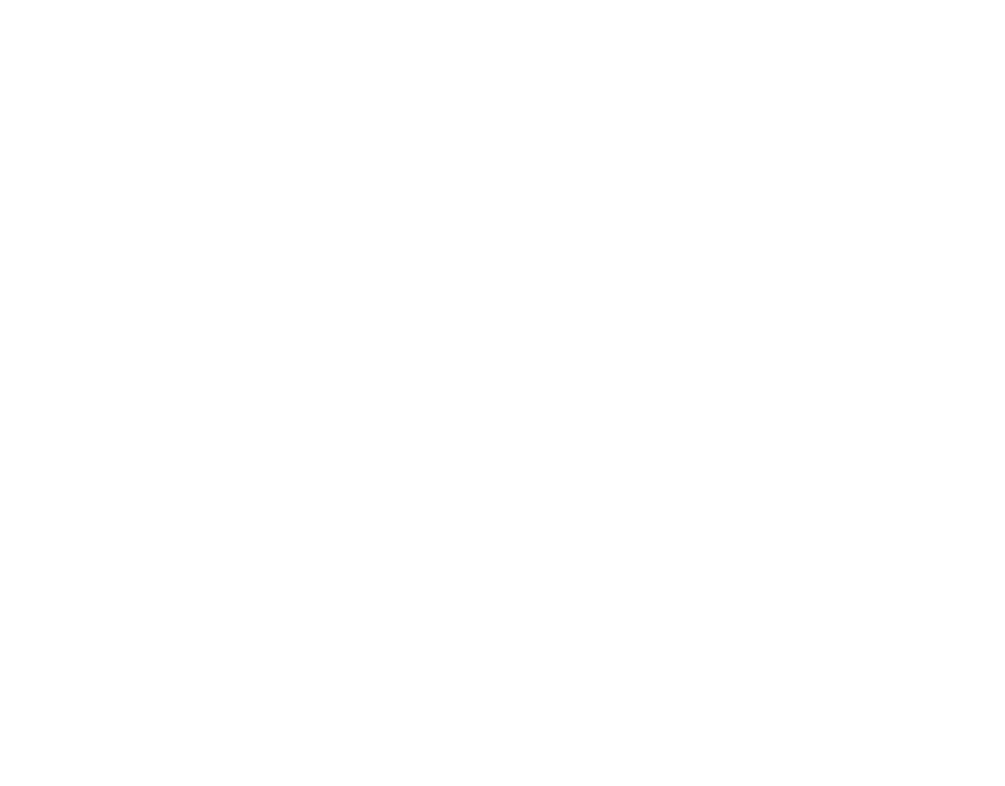
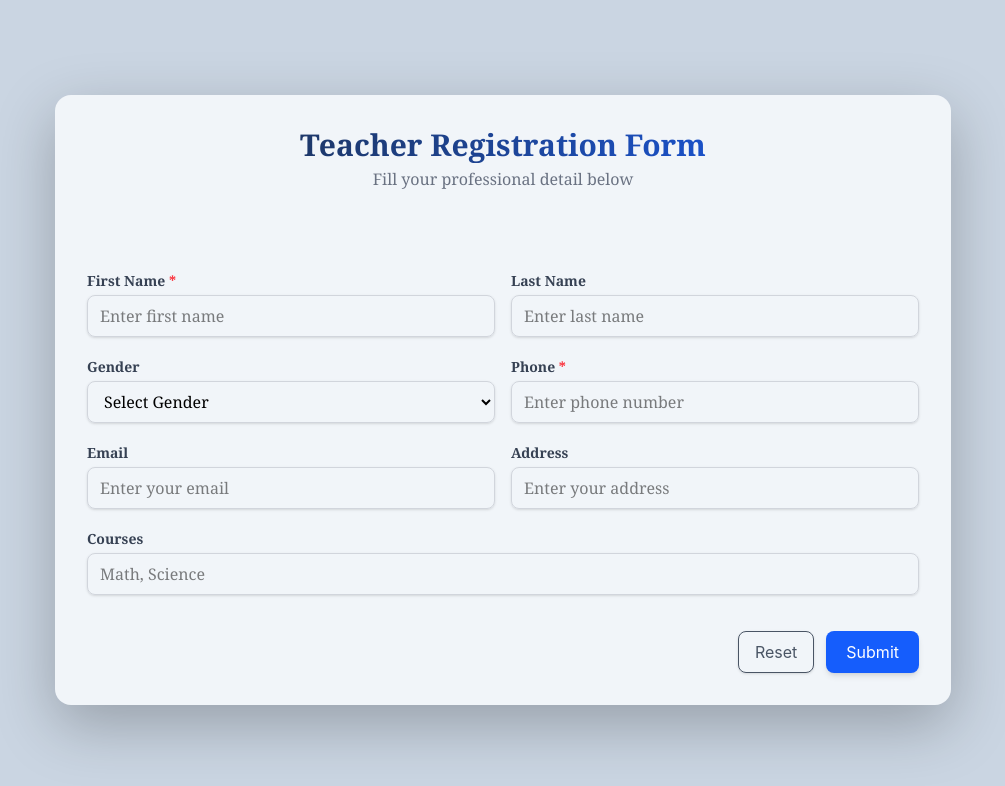
Before and after one commit to Aashishh05/Student-Management-System, a React app in the folder Frontend/: page /TeacherForm in a window 1280 px wide. Before the commit this address had no page. Shown: the top 786 px of the page, without its empty margins (137-1142 px from the left). Built offline with nearby package versions, Linux system fonts and the light colour scheme; the HTML template or start-up script is replaced by a standard one.

Commit message:
Teacher form completed

```diff
--- a/Frontend/src/app.jsx
+++ b/Frontend/src/app.jsx
@@ -2,6 +2,7 @@
 import { Route, Routes } from 'react-router-dom'
 import MainLayout from './component/MainLayout'
 import StudentForm from './pages/StudentForm'
+import TeacherForm from './pages/TeacherForm'
 
 const App = () => {
   return (
@@ -10,6 +11,7 @@
       <Routes>
         <Route path='/' element={<MainLayout />}/>
         <Route path='/StudentForm' element={<StudentForm />} />
+        <Route path='/TeacherForm' element={<TeacherForm />} />
       </Routes>
     </div>
   )
--- /dev/null
+++ b/Frontend/src/pages/TeacherForm.jsx
@@ -0,0 +1,168 @@
+import React from "react";
+
+const TeacherForm = () => {
+  return (
+    <div className="min-h-screen flex items-center justify-center bg-slate-300 p-6">
+
+      {/* Main Card */}
+      <div
+        className="w-full max-w-4xl bg-slate-100 rounded-2xl p-8
+        shadow-[0_20px_60px_rgba(0,0,0,0.25)]
+        hover:shadow-[0_30px_90px_rgba(0,0,0,0.35)]
+        transition duration-300"
+      >
+
+        {/* Header */}
+        <div className="mb-6 text-center">
+          <h1 className="text-3xl font-serif font-semibold bg-gradient-to-r from-slate-800 to-blue-600 bg-clip-text text-transparent">
+            Teacher Registration Form
+          </h1>
+          <p className="text-gray-500 font-serif text-s mt-1 mb-20">
+            Fill your professional detail below
+          </p>
+        </div>
+
+        {/* Form */}
+        <form className="space-y-5">
+
+          {/* Row 1 */}
+          <div className="grid md:grid-cols-2 gap-4">
+            <div>
+              <label className="block text-sm font-serif font-bold mb-1 text-gray-700">
+                First Name <span className="text-red-500">*</span>
+              </label>
+              <input
+                type="text"
+                name="first_name"
+                placeholder="Enter first name"
+                required
+                className="w-full font-serif border border-gray-300 rounded-lg px-3 py-2 shadow-sm
+                focus:ring-1 focus:ring-blue-500 focus:shadow-md focus:border-blue-500
+                outline-none transition duration-200"
+              />
+            </div>
+
+            <div>
+              <label className="block text-sm font-serif font-bold mb-1 text-gray-700">
+                Last Name
+              </label>
+              <input
+                type="text"
+                name="last_name"
+                placeholder="Enter last name"
+                required
+                className="w-full font-serif border border-gray-300 rounded-lg px-3 py-2 shadow-sm
+                focus:ring-1 focus:ring-blue-500 focus:shadow-md focus:border-blue-500
+                outline-none transition duration-200"
+              />
+            </div>
+          </div>
+
+          {/* Row 2 */}
+          <div className="grid md:grid-cols-2 gap-4">
+            <div>
+              <label className="block text-sm font-serif font-bold mb-1 text-gray-700">
+                Gender
+              </label>
+              <select
+                name="gender"
+                className="w-full font-serif border border-gray-300 rounded-lg px-3 py-2 shadow-sm
+                focus:ring-1 focus:ring-blue-500 focus:shadow-md focus:border-blue-500
+                outline-none transition duration-200"
+              >
+                <option>Select Gender</option>
+                <option>Male</option>
+                <option>Female</option>
+                <option>Others</option>
+              </select>
+            </div>
+
+            <div>
+              <label className="block text-sm font-serif font-bold mb-1 text-gray-700">
+                Phone <span className="text-red-500">*</span>
+              </label>
+              <input
+                type="text"
+                name="phone"
+                placeholder="Enter phone number"
+                required
+                className="w-full font-serif border border-gray-300 rounded-lg px-3 py-2 shadow-sm
+                focus:ring-1 focus:ring-blue-500 focus:shadow-md focus:border-blue-500
+                outline-none transition duration-200"
+              />
+            </div>
+          </div>
+
+          {/* Row 3 */}
+          <div className="grid md:grid-cols-2 gap-4">
+            <div>
+              <label className="block text-sm font-serif font-bold mb-1 text-gray-700">
+                Email
+              </label>
+              <input
+                type="email"
+                name="email"
+                placeholder="Enter your email"
+                required
+                className="w-full font-serif border border-gray-300 rounded-lg px-3 py-2 shadow-sm
+                focus:ring-1 focus:ring-blue-500 focus:shadow-md focus:border-blue-500
+                outline-none transition duration-200"
+              />
+            </div>
+
+            <div>
+              <label className="block text-sm font-serif font-bold mb-1 text-gray-700">
+                Address
+              </label>
+              <input
+                type="text"
+                name="address"
+                placeholder="Enter your address"
+                required
+                className="w-full font-serif border border-gray-300 rounded-lg px-3 py-2 shadow-sm
+                focus:ring-1 focus:ring-blue-500 focus:shadow-md focus:border-blue-500
+                outline-none transition duration-200"
+              />
+            </div>
+          </div>
+
+          {/* Courses */}
+          <div>
+            <label className="block text-sm font-serif font-bold mb-1 text-gray-700">
+              Courses
+            </label>
+            <input
+              type="text"
+              name="courses"
+              placeholder="Math, Science"
+              required
+              className="w-full font-serif border border-gray-300 rounded-lg px-3 py-2 shadow-sm
+              focus:ring-1 focus:ring-blue-500 focus:shadow-md focus:border-blue-500
+              outline-none transition duration-200"
+            />
+          </div>
+
+          {/* Buttons */}
+          <div className="flex justify-end gap-3 pt-4">
+            <button
+              type="button"
+              className="px-4 py-2 rounded-lg border text-gray-600 hover:bg-gray-200 shadow-sm"
+            >
+              Reset
+            </button>
+
+            <button
+              type="button"
+              className="px-5 py-2 rounded-lg bg-blue-600 text-white hover:bg-blue-700 shadow-md"
+            >
+              Submit
+            </button>
+          </div>
+
+        </form>
+      </div>
+    </div>
+  );
+};
+
+export default TeacherForm;
```
